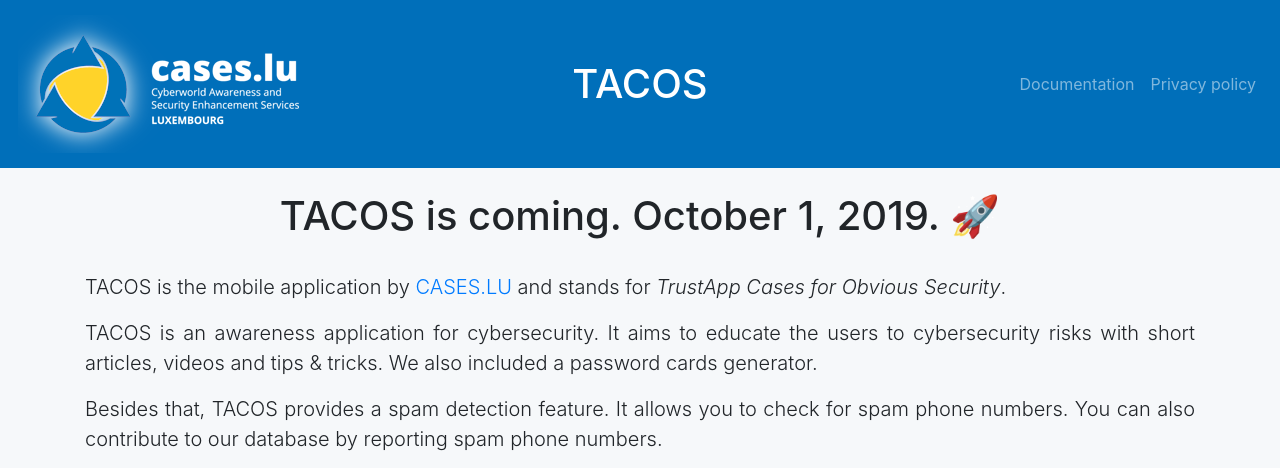
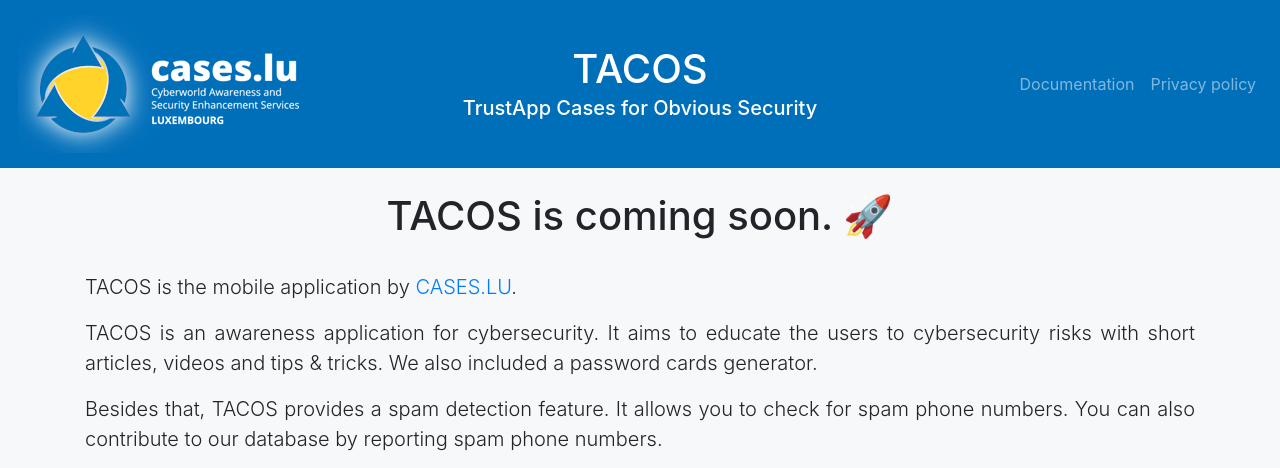
Before and after one commit to NC3-LU/TACOS-server, a Python web app: template src/web/templates/index.html in a window 1280 px wide. Shown: the top 468 px of the page. Run offline with Jinja, Linux system fonts and the light colour scheme; the template is opened without the code that fills it, so the values that code supplies are empty; some libraries are stand-ins or nearby versions.

Commit message:
updated home

```diff
--- a/src/web/templates/index.html
+++ b/src/web/templates/index.html
@@ -3,14 +3,13 @@
 <div class="container">
     <div class="row">
         <div class="col text-center">
-            <h1>TACOS is coming. October 1, 2019. 🚀</h1>
+            <h1>TACOS is coming soon. 🚀</h1>
         </div>
     </div>
     <div class="row">
         <div class="col">
             <br />
-            <p class="lead text-justify">TACOS is the mobile application by <a href="https://www.cases.lu">CASES.LU</a>
-            and stands for <em>TrustApp Cases for Obvious Security</em>.</p>
+            <p class="lead text-justify">TACOS is the mobile application by <a href="https://www.cases.lu">CASES.LU</a>.</p>
             <p class="lead text-justify">TACOS is an awareness application for
                 cybersecurity. It aims to educate the users to cybersecurity
                 risks with short articles, videos and tips & tricks. We also
--- a/src/web/templates/layout.html
+++ b/src/web/templates/layout.html
@@ -38,7 +38,10 @@
             </ul>
         </div>
         <div class="mx-auto order-0">
-            <a class="navbar-brand mx-auto text-center text-bold" href="#"><span class="mb-0 h1">TACOS</span></a>
+            <a class="navbar-brand mx-auto text-center text-bold" href="#">
+                <span class="mb-0 h1">TACOS</span>
+                <br /><span class="mb-0 h5">TrustApp Cases for Obvious Security</span>
+            </a>
             <button class="navbar-toggler" type="button" data-toggle="collapse" data-target=".dual-collapse2">
                 <span class="navbar-toggler-icon"></span>
             </button>
```
